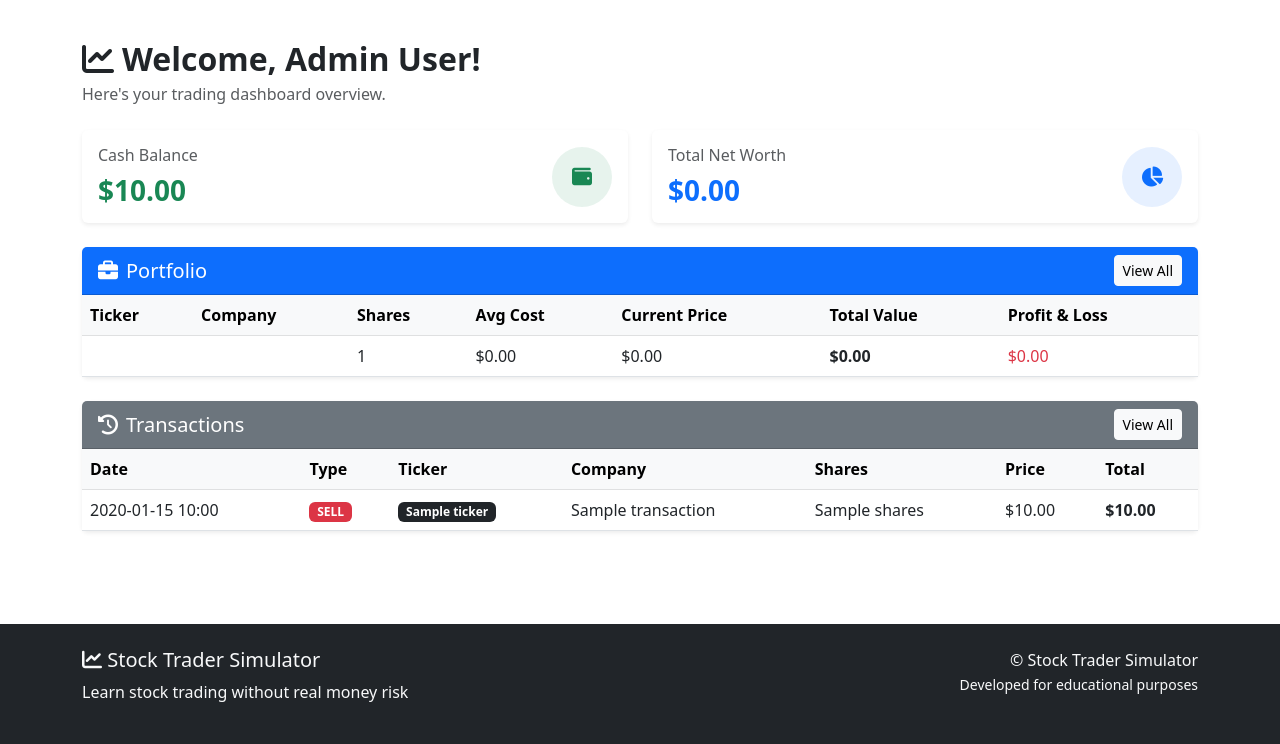
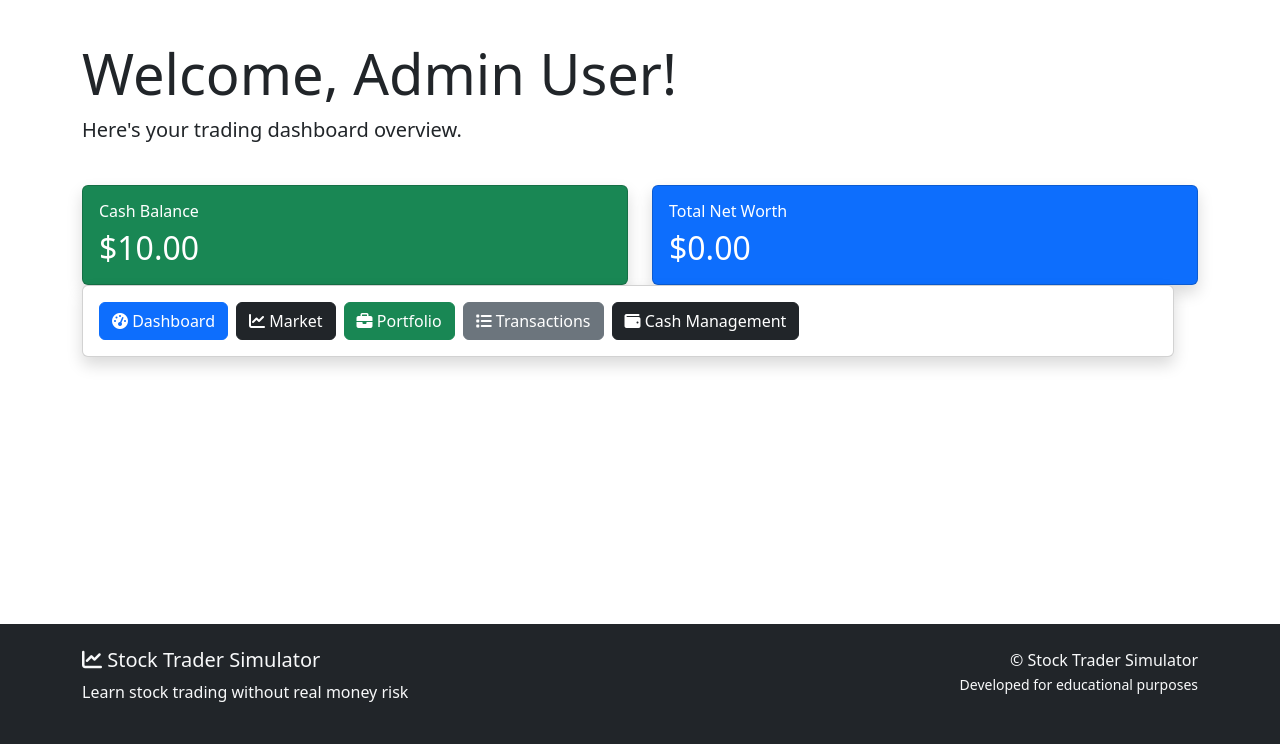
Before and after one commit to madelyn-wolf1/Group-Project, a Flask app: template folder1/templates/dashboard.html in a window 1280 px wide. Shown: the part 56-800 px from the top of the page. Run offline with Flask 3, Linux system fonts and the light colour scheme; data comes from the database, SQL or seed files in the repository; tables that the repository leaves empty hold one stand-in row (values such as "Sample post"); the template is opened without the code that fills it: values that come from a table or form of the project are taken from there, most other values are stand-ins (such as "Sample title", 1, 10 or a date in 2020); some libraries are stand-ins or nearby versions.

Commit message:
Reverted Ziqings Changes
Reverted last 3 commits, application was completely broken due to pushing with no testing and using incorrect variables, incorrect code.

```diff
--- a/folder1/templates/dashboard.html
+++ b/folder1/templates/dashboard.html
@@ -3,145 +3,58 @@
 {% block title %}Dashboard - Stock Trader{% endblock %}
 
 {% block content %}
-<div class="container-fluid px-0">
-    <div class="mb-4">
-        <h2 class="fw-bold mb-1">
-            <i class="fas fa-chart-line me-2"></i>Welcome, {{ user.FirstName }} {{ user.LastName }}!
-        </h2>
-        <p class="text-muted mb-0">Here's your trading dashboard overview.</p>
+<div class="row mb-4">
+    <div class="col-12">
+        <h1 class="display-4">Welcome, {{ user.FirstName }} {{ user.LastName }}!</h1>
+        <p class="lead">Here's your trading dashboard overview.</p>
+    </div>
+</div>
+    <!-- Balance Cards -->
+    <div class="row mb-4">
+    <div class="col-lg-6 col-md-12">
+        <div class="card bg-success text-white shadow">
+            <div class="card-body">
+                <h6 class="card-title mb-2">Cash Balance</h6>
+                <h2 class="card-text mb-0">${{ "%.2f"|format(account.CashBalance) }}</h2>
+            </div>
+        </div>
+    </div>
+    <div class="col-lg-6 col-md-12">
+        <div class="card bg-primary text-white shadow">
+            <div class="card-body">
+                <h6 class="card-title mb-2">Total Net Worth</h6>
+                <h2 class="card-text mb-0">
+                    ${{ "%.2f"|format(net_worth) }}
+                </h2>
+            </div>
+        </div>
     </div>
 
-    <!-- Balance Cards -->
-    <div class="row g-4 mb-4">
-        <div class="col-md-6">
-            <div class="card border-0 shadow-sm h-100">
-                <div class="card-body">
-                    <div class="d-flex justify-content-between align-items-center">
-                        <div>
-                            <h6 class="text-muted mb-2">Cash Balance</h6>
-                            <h3 class="fw-bold mb-0 text-success">${{ "%.2f"|format(account.CashBalance) }}</h3>
-                        </div>
-                        <div class="bg-success bg-opacity-10 text-success rounded-circle d-flex align-items-center justify-content-center" style="width:60px; height:60px;">
-                            <i class="fas fa-wallet fa-lg"></i>
-                        </div>
-                    </div>
-                </div>
-            </div>
-        </div>
-
-        <div class="col-md-6">
-            <div class="card border-0 shadow-sm h-100">
-                <div class="card-body">
-                    <div class="d-flex justify-content-between align-items-center">
-                        <div>
-                            <h6 class="text-muted mb-2">Total Net Worth</h6>
-                            <h3 class="fw-bold mb-0 text-primary">${{ "%.2f"|format(net_worth) }}</h3>
-                        </div>
-                        <div class="bg-primary bg-opacity-10 text-primary rounded-circle d-flex align-items-center justify-content-center" style="width:60px; height:60px;">
-                            <i class="fas fa-chart-pie fa-lg"></i>
-                        </div>
-                    </div>
+<!-- Quick Actions -->
+<div class="row mb-4">
+    <div class="col-12">
+        <div class="card shadow">
+            <div class="card-body">
+                <div class="d-flex gap-2 flex-wrap">
+                    <a href="{{ url_for('dashboard') }}" class="btn btn-primary">
+                        <i class="fas fa-tachometer-alt"></i> Dashboard
+                    </a>
+                    <a href="{{ url_for('stocks') }}" class="btn btn-dark">
+                        <i class="fas fa-chart-line"></i> Market
+                    </a>
+                    <a href="{{ url_for('portfolio') }}" class="btn btn-success">
+                        <i class="fas fa-briefcase"></i> Portfolio
+                    </a>
+                    <a href="{{ url_for('transactions') }}" class="btn btn-secondary">
+                        <i class="fas fa-list"></i> Transactions
+                    </a>
+                    <a href="{{ url_for('cash_management') }}" class="btn btn-dark">
+                        <i class="fas fa-wallet"></i> Cash Management
+                    </a>
                 </div>
             </div>
         </div>
     </div>
+</div>
 
-    <!-- Portfolio Section -->
-    <div class="card border-0 shadow-sm mb-4">
-        <div class="card-header bg-primary text-white d-flex justify-content-between align-items-center">
-            <h5 class="mb-0"><i class="fas fa-briefcase me-2"></i>Portfolio</h5>
-            <a href="{{ url_for('portfolio') }}" class="btn btn-sm btn-light">View All</a>
-        </div>
-        <div class="card-body p-0">
-            {% if holdings and holdings|length > 0 %}
-            <div class="table-responsive">
-                <table class="table table-hover mb-0 align-middle">
-                    <thead class="table-light">
-                        <tr>
-                            <th>Ticker</th>
-                            <th>Company</th>
-                            <th>Shares</th>
-                            <th>Avg Cost</th>
-                            <th>Current Price</th>
-                            <th>Total Value</th>
-                            <th>Profit & Loss</th>
-                        </tr>
-                    </thead>
-                    <tbody>
-                        {% for holding in holdings %}
-                        <tr>
-                            <td><span class="badge bg-dark">{{ holding.Ticker }}</span></td>
-                            <td>{{ holding.CompanyName }}</td>
-                            <td>{{ holding.Shares }}</td>
-                            <td>${{ "%.2f"|format(holding.AvgPrice) }}</td>
-                            <td>${{ "%.2f"|format(holding.CurrentPrice) }}</td>
-                            <td class="fw-bold">${{ "%.2f"|format(holding.CurrentValue) }}</td>
-                            <td class="{% if holding.PnL >= 0 %}text-success{% else %}text-danger{% endif %}">
-                                {% if holding.PnL >= 0 %}+{% endif %}${{ "%.2f"|format(holding.PnL) }}
-                            </td>
-                        </tr>
-                        {% endfor %}
-                    </tbody>
-                </table>
-            </div>
-            {% else %}
-            <div class="p-4 text-center text-muted">
-                <i class="fas fa-folder-open fa-2x mb-2 d-block"></i>
-                Your portfolio is empty. <a href="{{ url_for('stocks') }}">Go to Market</a> to buy your first stock!
-            </div>
-            {% endif %}
-        </div>
-    </div>
-
-    <!-- Transactions Section -->
-    <div class="card border-0 shadow-sm">
-        <div class="card-header bg-secondary text-white d-flex justify-content-between align-items-center">
-            <h5 class="mb-0"><i class="fas fa-history me-2"></i>Transactions</h5>
-            <a href="{{ url_for('transactions') }}" class="btn btn-sm btn-light">View All</a>
-        </div>
-        <div class="card-body p-0">
-            {% if transactions and transactions|length > 0 %}
-            <div class="table-responsive">
-                <table class="table table-hover mb-0 align-middle">
-                    <thead class="table-light">
-                        <tr>
-                            <th>Date</th>
-                            <th>Type</th>
-                            <th>Ticker</th>
-                            <th>Company</th>
-                            <th>Shares</th>
-                            <th>Price</th>
-                            <th>Total</th>
-                        </tr>
-                    </thead>
-                    <tbody>
-                        {% for transaction in transactions %}
-                        <tr>
-                            <td>{{ transaction.TransactionTime.strftime('%Y-%m-%d %H:%M') }}</td>
-                            <td>
-                                {% if transaction.TransactionType == 'BUY' %}
-                                <span class="badge bg-success">BUY</span>
-                                {% else %}
-                                <span class="badge bg-danger">SELL</span>
-                                {% endif %}
-                            </td>
-                            <td><span class="badge bg-dark">{{ transaction.Ticker }}</span></td>
-                            <td>{{ transaction.CompanyName }}</td>
-                            <td>{{ transaction.Shares }}</td>
-                            <td>${{ "%.2f"|format(transaction.Price) }}</td>
-                            <td class="fw-bold">${{ "%.2f"|format(transaction.Shares * transaction.Price) }}</td>
-                        </tr>
-                        {% endfor %}
-                    </tbody>
-                </table>
-            </div>
-            {% else %}
-            <div class="p-4 text-center text-muted">
-                <i class="fas fa-receipt fa-2x mb-2 d-block"></i>
-                No transactions yet. Your trading history will appear here.
-            </div>
-            {% endif %}
-        </div>
-    </div>
-</div>
 {% endblock %}
```
